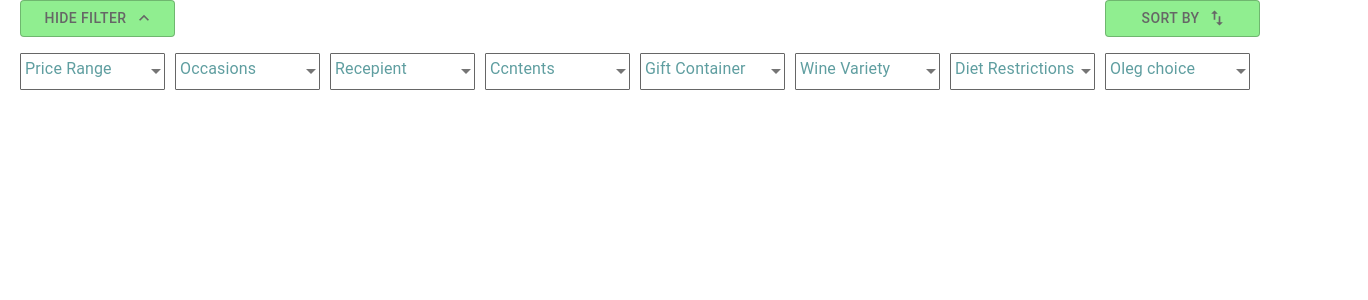
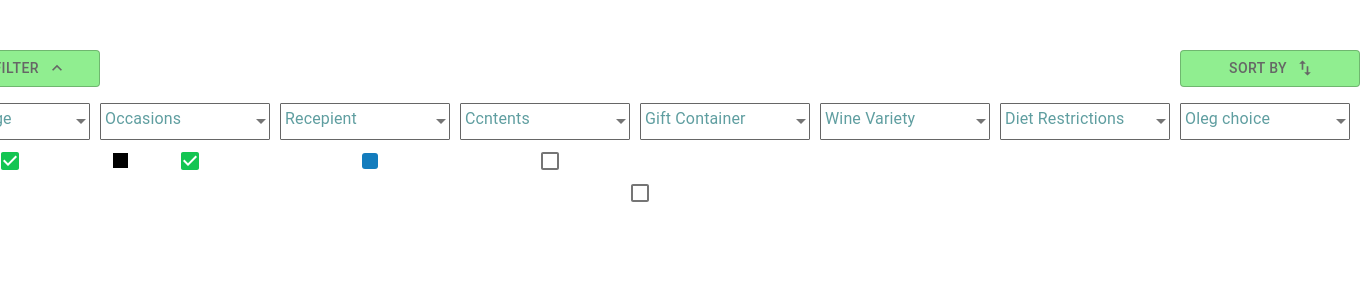
Before and after one commit to mawglih/dropdowns, a React (Create React App) app: page / in a window 1280 px wide. Shown: the top 300 px of the page, 1368 px wide, since content can reach past the window. Built offline with nearby package versions, Linux system fonts and the light colour scheme.

Commit message:
added checkbox customoization

```diff
--- a/src/App.css
+++ b/src/App.css
@@ -1,15 +1,16 @@
 .App {
   display: flex;
+  flex-direction: column;
   align-items: center;
   justify-content: center;
 }
   .container {
-    margin: 0 20px 0 20px;
+    margin: 50px 20px 0 20px;
     width: 1440px;
   }
   .buttons {
     display: grid;
-    grid-template-columns: 3fr 3fr 3fr 3fr 3fr 3fr 3fr 3fr;
+    grid-template-columns: repeat(8, 3fr);
     grid-template-rows: auto;
     grid-row-gap: 16px;
   }
--- a/src/App.js
+++ b/src/App.js
@@ -1,10 +1,12 @@
 import DropdownContainer from './components/DropdownContainer';
 import './App.css';
+import JustCheckbox from './components/JustCheckbox';
 
 function App() {
   return (
     <div className="App">
       <DropdownContainer />
+      <JustCheckbox/>
     </div>
   );
 }
--- /dev/null
+++ b/src/components/CustomCheckbox.js
@@ -0,0 +1,54 @@
+import React from "react";
+import { makeStyles } from "@material-ui/core/styles";
+import clsx from "clsx";
+import Checkbox from "@material-ui/core/Checkbox";
+const useStyles = makeStyles({
+  root: {
+    "&:hover": {
+      backgroundColor: "transparent"
+    }
+  },
+  icon: {
+    borderRadius: 3,
+    width: 16,
+    height: 16,
+    backgroundColor: "#ebf1f5",
+    "input:hover ~ &": {
+      backgroundColor: "#ebf1f5"
+    },
+    "input:disabled ~ &": {
+      boxShadow: "none"
+    }
+  },
+  checkedIcon: {
+    backgroundColor: "#137cbd",
+    backgroundImage: "blue",
+    "&:before": {
+      display: "block",
+      width: 16,
+      height: 16,
+      backgroundColor: "gray"
+    },
+    "input:hover ~ &": {
+      backgroundColor: "#106ba3"
+    }
+  }
+});
+const CustomCheckbox = ({
+  checked,
+}) => {
+  const classes = useStyles();
+  return (
+    <Checkbox
+      className={classes.root}
+      checked={checked}
+      disableRipple
+      color="default"
+      checkedIcon={<span className={clsx(classes.icon, classes.checkedIcon)} />}
+      icon={<span className={classes.icon} />}
+      inputProps={{ "aria-label": "decorative checkbox" }}
+    />
+  );
+};
+
+export default CustomCheckbox;
--- a/src/components/DropdownContainer.js
+++ b/src/components/DropdownContainer.js
@@ -8,6 +8,7 @@ import ImportExportIcon from '@material-ui/icons/ImportExport';
 import FormControl from '@material-ui/core/FormControl';
 import {InputLabel, Select, Input, MenuItem, Checkbox, ListItemText, Grid} from '@material-ui/core';
 import { RepeatTwoTone } from '@material-ui/icons';
+import CustomCheckbox from './CustomCheckbox';
 
 const ForSelect = [
   {id: 1, name: 'Price Range', items: ['10-20', '20-50', '50-100', '100-500', '500 - 5000'],},
@@ -36,6 +37,45 @@ const SortButton = withStyles({
   }
 })(Button);
 
+
+
+const GreenCheckbox = withStyles({
+  root: {
+    gridColumnStart: 1,
+    '&:hover': {
+
+    },
+    "&$checked": {
+      color: "#13c552"
+    }
+  },
+  checked: {}
+})((props) => <Checkbox color="default" {...props} />);
+
+const CheckboxWithBlackTick = withStyles({
+  root: {
+    gridColumnStart: 2,
+    "&$checked": {
+      color: "#13c552",
+      "& .MuiIconButton-label": {
+        position: "relative",
+        zIndex: 0
+      },
+      "& .MuiIconButton-label:after": {
+        content: '""',
+        left: 4,
+        top: 4,
+        height: 15,
+        width: 15,
+        position: "absolute",
+        backgroundColor: "black",
+        zIndex: -1
+      }
+    }
+  },
+  checked: {},
+  })(Checkbox);
+
 const useStyles = makeStyles((theme) => createStyles({
   button: {
     margin: theme.spacing(1),
@@ -61,19 +101,13 @@ const useStyles = makeStyles((theme) => createStyles({
       color: 'red',
     },
   },
-  paperClass: {
-    '& ul': {
-      display: 'grid',
-      gridTemplateRows: 'repeat(4, 40px)',
-      gridTemplateColumns: '160px minmax(160px, min-content)',
-      gridAutoFlow: 'column',
-      gridRowGap: '10px',
-      gridColumnGap: '40px',
-      backgroundColor: 'red',
-    }
-  },
   listClass : {
-    backgroundColor: 'yellow',
+    display: 'grid',
+    gridTemplateRows: 'repeat(4, min-content)',
+    gridTemplateColumns: 'minmax(180px, min-content)',
+    gridAutoFlow: 'column',
+    gridRowGap: '10px',
+    gridColumnGap: '40px',
   },
   menuItem: {
     border: '1px #222 solid',
@@ -86,20 +120,73 @@ const useStyles = makeStyles((theme) => createStyles({
     backgroundColor: 'blue',
   },
   select: {
-    '& .MuiSvgIcon-root': {
-      color: 'red',
-    }
+    // '& .MuiSvgIcon-root': {
+    //   color: 'red',
+    // }
   },
   icon: {
     color: 'green',
   },
+  checkedClass: {
+    "&:checked": {
+      "& .MuiIconButton-label": {
+        position: "relative",
+        zIndex: 0
+      },
+      "& .MuiIconButton-label:after": {
+        content: '""',
+        left: 4,
+        top: 4,
+        height: 14,
+        width: 14,
+        position: "absolute",
+        backgroundColor: "lightgreen",
+        zIndex: -1
+      },
+    },
+  },
+  checkRoot: {
+    "&:hover": {
+      backgroundColor: "transparent"
+    }
+  },
+  checkIcon: {
+    width: 14,
+    height: 14,
+    backgroundColor: "white",
+    "input:hover ~ &": {
+      backgroundColor: "#ebf1f5"
+    },
+    "input:disabled ~ &": {
+      boxShadow: "none"
+    }
+  },
+  checkCheckedIcon: {
+    backgroundColor: "#137cbd",
+    backgroundImage: "blue",
+    "&:before": {
+      display: "block",
+      width: 16,
+      height: 16,
+      backgroundColor: "gray"
+    },
+    "input:hover ~ &": {
+      backgroundColor: "#106ba3"
+    }
+  },
 }));
+
+
+
 
 const DropdownContainer = () => {
   const [hideFilters, setHideFilters] = useState(false);
   const [displaytext, setDisplayText] = useState('Hide Filter');
   const [arrowIcon, setArrowIcon] = useState( <ExpandLessIcon /> );
   const [filterName, setFilterName] = useState([]);
+  const [isChecked, setIsChecked] = useState(true);
+  const [isChecked1, setIsChecked1] = useState(true);
+  const [isChecked2, setIsChecked2] = useState(true);
 
   const handleChange = () => {
 
@@ -116,6 +203,7 @@ const DropdownContainer = () => {
     }
   }
   const classes = useStyles;
+  console.log('checked d', isChecked);
   return (
     <div className='container'>
       <div className='buttons'>
@@ -190,7 +278,13 @@ const DropdownContainer = () => {
                     noWrap
                     item
                   >
-                    <Checkbox checked={filterName.indexOf(item) > -1} />
+                    <Checkbox
+                      checked={isChecked}
+                      className={{
+                        root: classes.checkedClass,
+                      }}
+                      onChange={() => setIsChecked(!isChecked)}
+                    />
                     <ListItemText primary={item} />
                   </MenuItem>
                 ))}
@@ -199,6 +293,18 @@ const DropdownContainer = () => {
         ))}
 
       </div>
+      <div className="buttons">
+        <GreenCheckbox checked={isChecked1} onChange={() => setIsChecked1((e) => e.target.checked)} disableRipple/>
+        <CheckboxWithBlackTick checked={isChecked2} onChange={() => setIsChecked2((e) => e.target.checked)} />
+        <CustomCheckbox checked={isChecked} onChange={() => setIsChecked((e) => e.target.checked)} />
+        <Checkbox
+          classes = {{
+            root: classes.checkRoot,
+            icon: classes.checkIcon,
+            checkedIcon: classes.checkCheckedIcon,
+          }}
+        />
+      </div>
     </div>
   )
 }
--- /dev/null
+++ b/src/components/JustCheckbox.js
@@ -0,0 +1,79 @@
+import {  makeStyles, createStyles } from '@material-ui/core/styles';
+import Checkbox from '@material-ui/core/Checkbox';
+
+const useStyles = makeStyles((theme) => createStyles({
+  checkRoot: {
+    boxSizing: 'border-box',
+    width: 14,
+    height: 14,
+    borderRadius: 0,
+    "&:hover": {
+      backgroundColor: "transparent"
+    },
+    '&$checked': {
+        color: 'lightgreen',
+        backgroundColor: 'black',
+        width: 13,
+        height: 13,
+        border: '1px solid black',
+    },
+  },
+  checked: {
+
+  },
+  checkIcon: {
+    width: 14,
+    height: 14,
+    backgroundColor: "white",
+    "input:hover ~ &": {
+      backgroundColor: "#ebf1f5"
+    },
+    "input:disabled ~ &": {
+      boxShadow: "none"
+    }
+  },
+  checkCheckedIcon: {
+    backgroundColor: "#137cbd",
+    backgroundImage: "blue",
+    "&:before": {
+      display: "block",
+      width: 16,
+      height: 16,
+      backgroundColor: "gray"
+    },
+    "input:hover ~ &": {
+      backgroundColor: "#106ba3"
+    }
+  },
+  inputClasses: {
+    backgroundColor: 'pink',
+    fill: 'black',
+  },
+  container: {
+    '&checked': {
+      backgroundColor: 'black',
+    },
+  },
+}));
+
+const JustCheckbox = () => {
+  const classes = useStyles();
+
+  return (
+    <div className={classes.container}>
+      <Checkbox
+        classes={{
+          root: classes.checkRoot,
+          checked: classes.checked,
+        }}
+        disableRipple
+        color="default"
+        inputProps={{
+          classes: classes.inputClasses,
+        }}
+      />
+    </div>
+  )
+}
+
+export default JustCheckbox;
```
